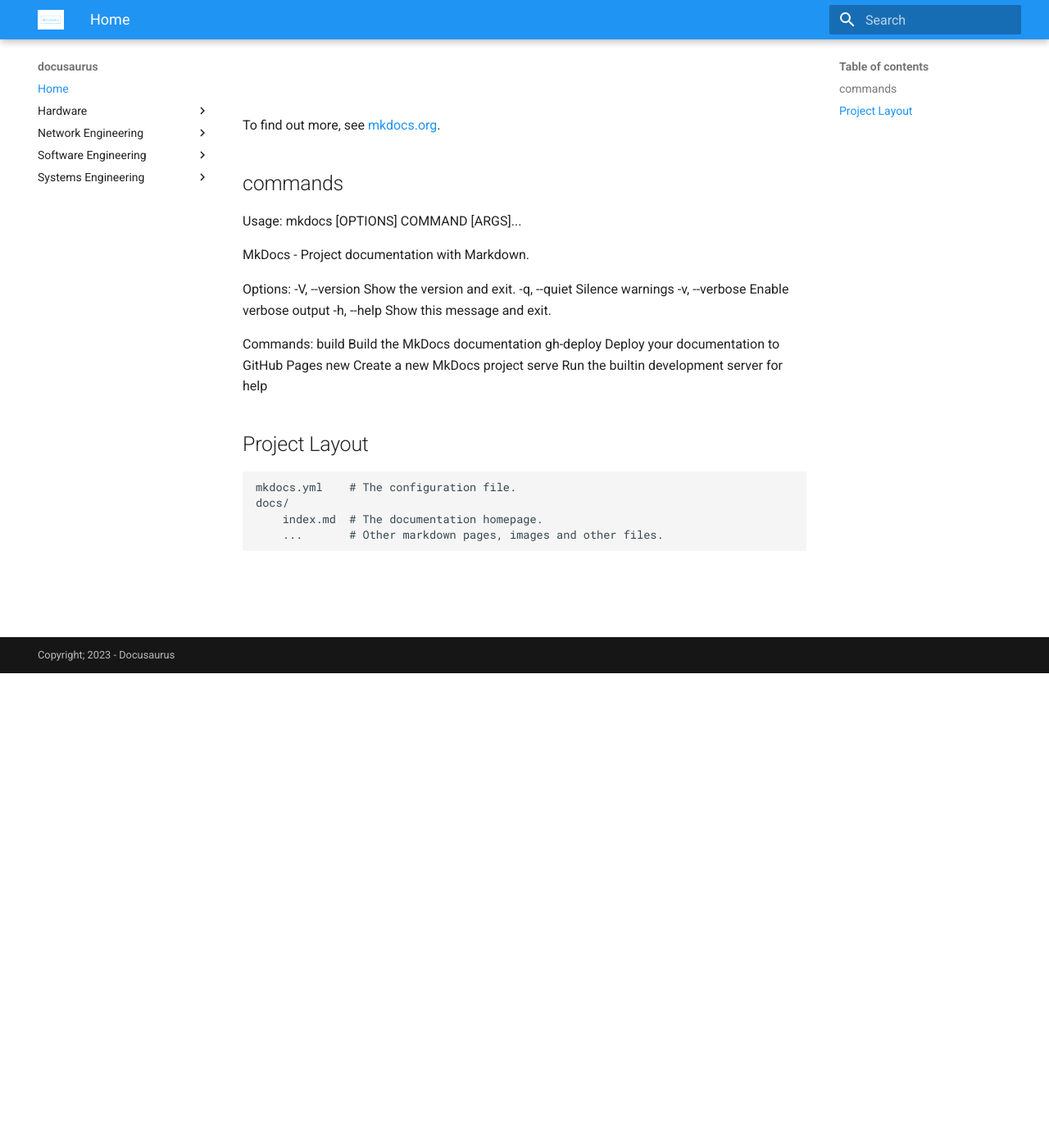
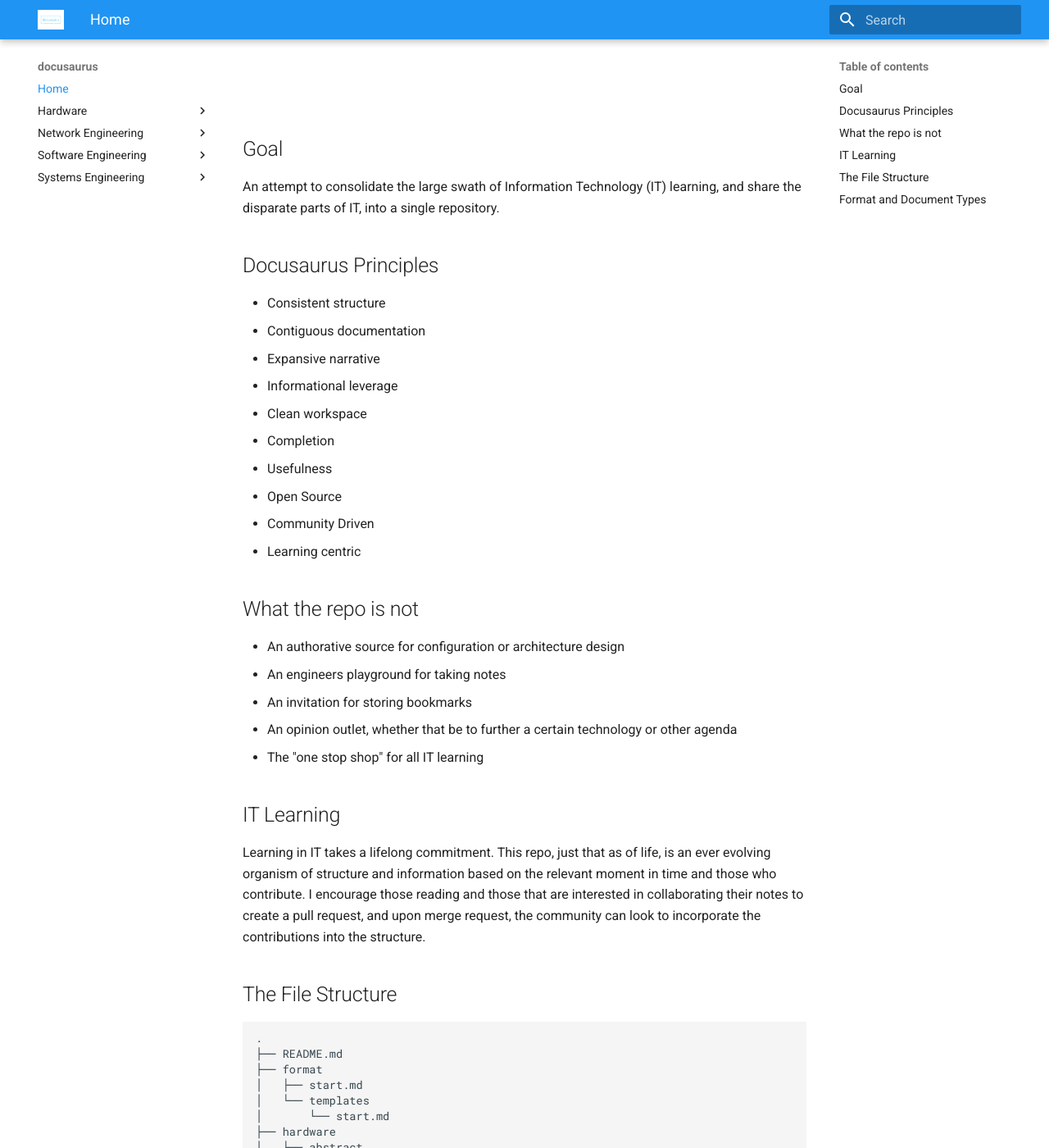
Before and after one commit to daniel-hurley/docusaurus, an MkDocs documentation site: the page built from docs/index.md, in a window 1280 px wide and 1400 px high, scrolled down 579 px. Shown: the whole window at 82% size. Built offline with MkDocs 1.6.1 and Material for MkDocs 9.7.7, drawn with Linux system fonts in a browser that asks for light colours; some of the changed text lies outside the part shown.

````diff
--- a/docs/index.md
+++ b/docs/index.md
@@ -1,29 +1,99 @@
-# Welcome to Docusaurus - docusaurus-static
-![](/assets/docusaurus-logo.png)
+# Docusaurus
+![](assets/docusaurus-logo.png)
 
+## Goal
+An attempt to consolidate the large swath of Information Technology (IT) learning, and share the disparate parts of IT, into a single repository.
 
+## Docusaurus Principles
 
-To find out more, see [mkdocs.org](https://www.mkdocs.org).
+- Consistent structure
+- Contiguous documentation
+- Expansive narrative
+- Informational leverage
+- Clean workspace
+- Completion
+- Usefulness
+- Open Source
+- Community Driven
+- Learning centric
 
-## commands
-Usage: mkdocs [OPTIONS] COMMAND [ARGS]...
+## What the repo is not
 
-  MkDocs - Project documentation with Markdown.
+- An authorative source for configuration or architecture design
+- An engineers playground for taking notes
+- An invitation for storing bookmarks
+- An opinion outlet, whether that be to further a certain technology or other agenda
+- The "one stop shop" for all IT learning
 
-Options:
-  -V, --version  Show the version and exit.
-  -q, --quiet    Silence warnings
-  -v, --verbose  Enable verbose output
-  -h, --help     Show this message and exit.
+## IT Learning
 
-Commands:
-  build      Build the MkDocs documentation
-  gh-deploy  Deploy your documentation to GitHub Pages
-  new        Create a new MkDocs project
-  serve      Run the builtin development server for help
+Learning in IT takes a lifelong commitment. This repo, just that as of life, is an ever evolving organism of structure and information based on the relevant moment in time and those who contribute. I encourage those reading and those that are interested in collaborating their notes to create a pull request, and upon merge request, the community can look to incorporate the contributions into the structure.
 
-## Project Layout
-    mkdocs.yml    # The configuration file.
-    docs/
-        index.md  # The documentation homepage.
-        ...       # Other markdown pages, images and other files.
+## The File Structure
+
+```
+.
+├── README.md
+├── format
+│   ├── start.md
+│   └── templates
+│       └── start.md
+├── hardware
+│   ├── abstract
+│   │   └── start.md
+│   ├── cpu-arch
+│   │   └── start.md
+│   ├── memory-arch
+│   │   └── start.md
+│   └── storage-arch
+│       └── start.md
+├── net-eng
+│   ├── abstract
+│   │   ├── Internet Protocol Version 6 (IPv6).md
+│   │   ├── Quality of Service (QoS).md
+│   │   └── start.md
+│   ├── cabling
+│   │   └── start.md
+│   ├── network-arch
+│   │   └── start.md
+│   └── vendor
+│       ├── arista
+│       │   └── start.md
+│       ├── aruba
+│       │   └── start.md
+│       ├── cisco
+│       │   ├── Border Gateway Protocol (BGP) Fundamentals.md
+│       │   └── start.md
+│       ├── fortinet
+│       │   └── start.md
+│       └── juniper
+│           └── start.md
+├── soft-eng
+│   ├── abstract
+│   ├── languages
+│   │   ├── html
+│   │   │   └── start.md
+│   │   └── markdown
+│   │       └── start.md
+│   └── programming
+│       ├── javascript
+│       │   └── start.md
+│       └── python
+│           └── start.md
+└── sys-eng
+    ├── abstract
+    │   └── start.md
+    ├── container
+    │   └── start.md
+    ├── linux
+    │   └── start.md
+    ├── system-arch
+    │   └── start.md
+    └── windows
+        └── start.md
+```
+
+**As contributors push to the repository, this tree display needs to be updated.*
+
+## Format and Document Types
+Read the `format/start.md` file in understanding the differing formats, document types, and templates available.appended text
````
Also changed, not shown: README.md (+1 -1 lines), docs/additional.md (deleted, +0 -2 lines), docs/format/start.md (renamed from format/start.md), docs/format/templates/start.md (renamed from format/templates/start.md), 1 other file.
